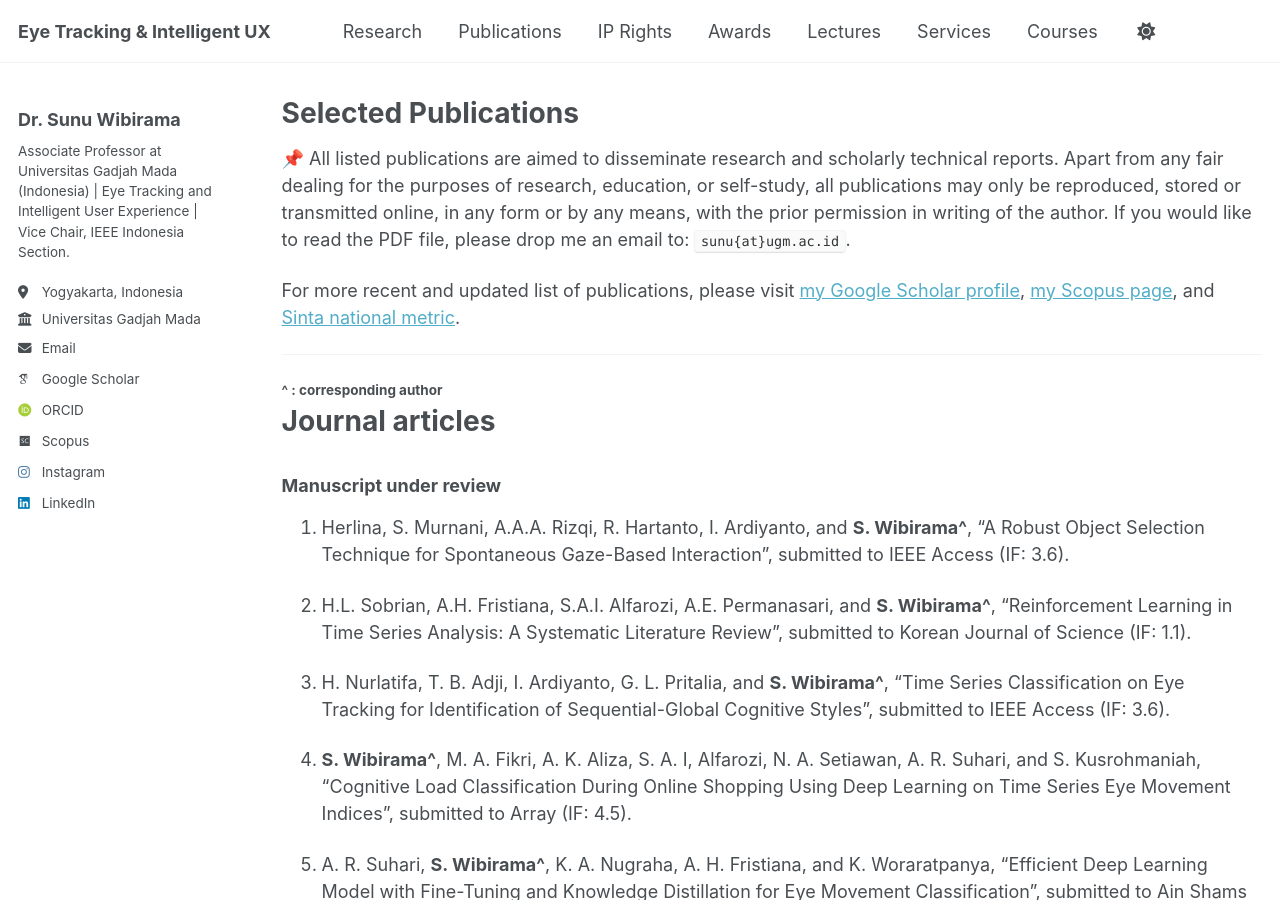
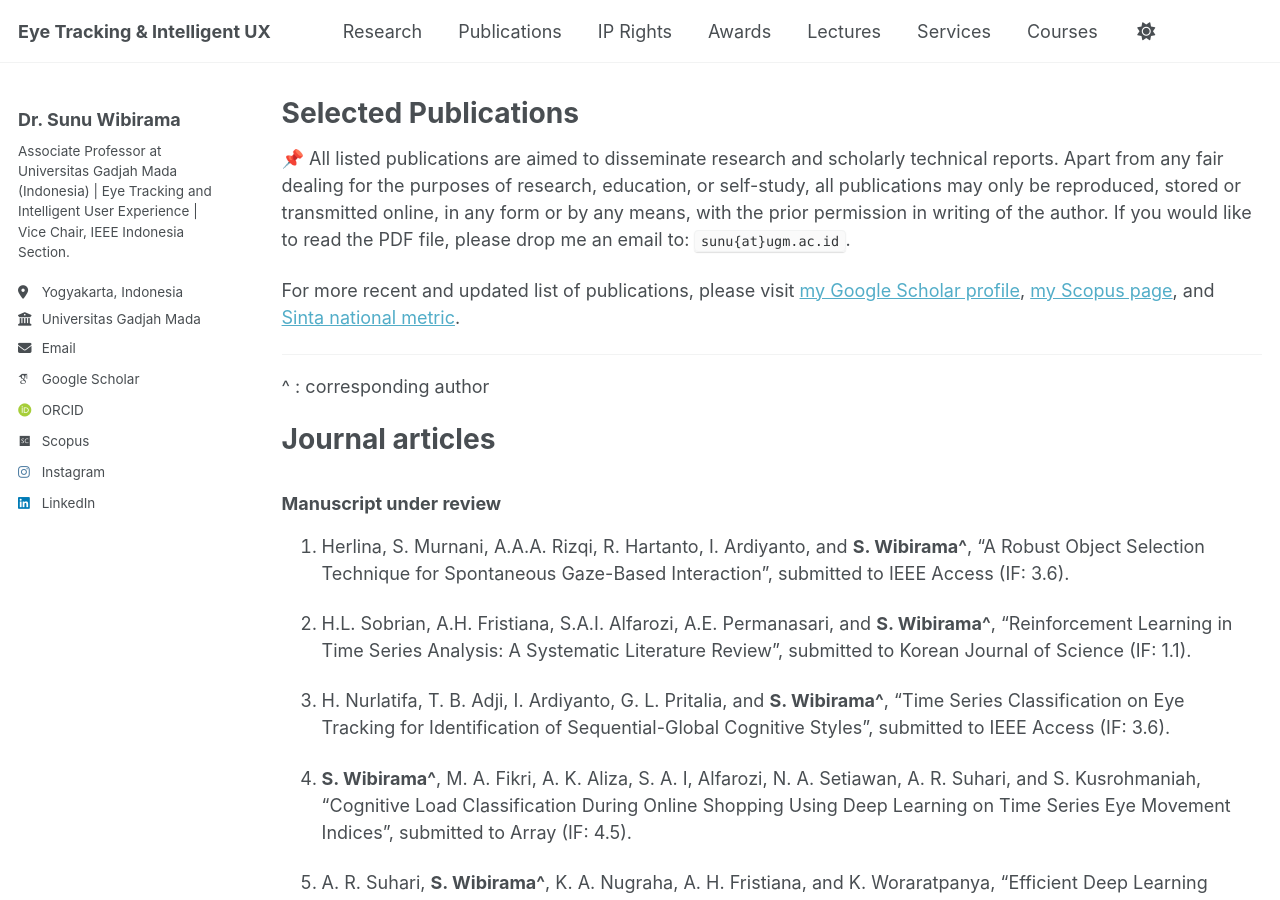
Before and after one commit to wibirama/wibirama.github.io, a Jekyll site: the page built from _pages/allpublications.md, in a window 1280 px wide and 900 px high. Built offline with Jekyll 4.4.1, drawn with Linux system fonts in a browser that asks for light colours; emoji names are drawn with the system emoji font; some web fonts are replaced; a script that is not in the unit is left out.

```diff
--- a/_pages/allpublications.md
+++ b/_pages/allpublications.md
@@ -14,7 +14,7 @@ For more recent and updated list of publications, please visit [my Google Schola
 {% include base_path %}
 
 ----------------
-#### ^ : corresponding author
+^ : corresponding author
 
 
 Journal articles
```
